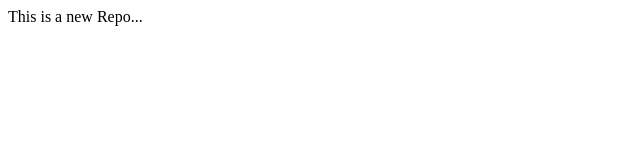
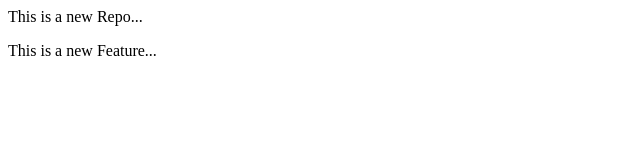
Before and after one commit to Mr-Barry-Dev/LocalRepo, a plain HTML site: page index.html in a window 1280 px wide. Shown: the whole page, without its empty margins (0-640 px from the left). Drawn offline with Linux system fonts and the light colour scheme.

Commit message:
Add new Feature....

```diff
--- a/index.html
+++ b/index.html
@@ -3,3 +3,9 @@
     This is a new Repo...
 
 </p>
+
+<p>
+
+    This is a new Feature...
+
+</p>
```
